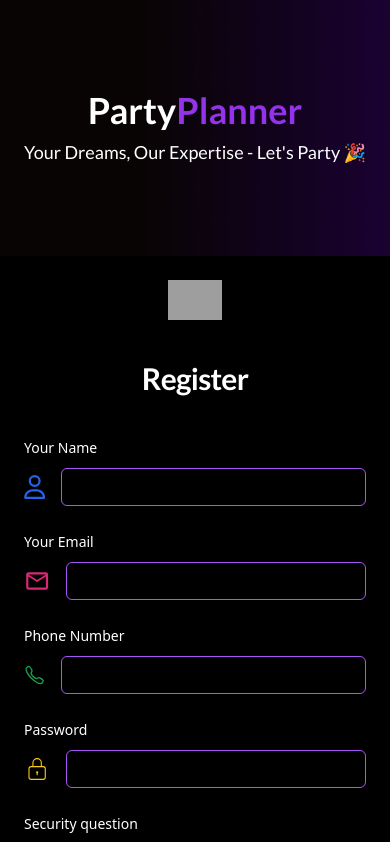
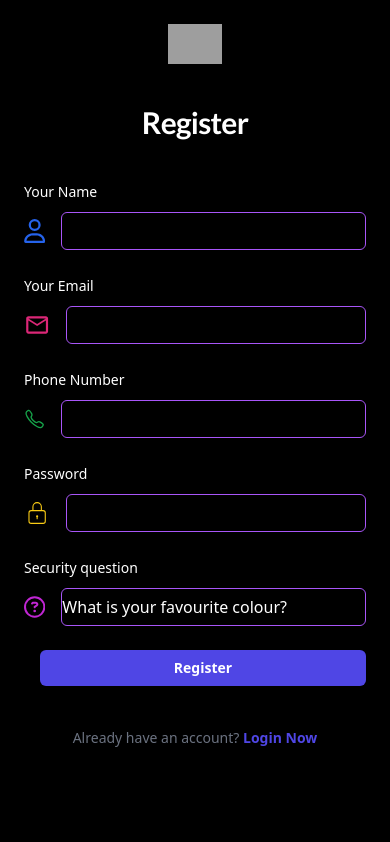
Before and after one commit to Ck07860786/Party-Planner, a React (Vite) app in the folder client/: page /signup in a window 390 px wide. Shown: the top 842 px of the page. Built offline with nearby package versions, Linux system fonts and the light colour scheme; grey boxes are pictures that could not be loaded.

Commit message:
few changes done

```diff
--- a/client/src/Authentication/Login.jsx
+++ b/client/src/Authentication/Login.jsx
@@ -40,7 +40,7 @@ function Login() {
 
   return (
     <div className="flex bg-black flex-col md:flex-row min-h-screen">
-      <div className="relative w-full md:w-1/2 h-64 md:h-auto">
+      <div className="relative w-full md:w-1/2 h-64 md:h-auto hidden md:block">
         <img src={PPlogo} alt="login bg" className="absolute inset-0 w-full h-full object-cover" />
         <div className="absolute inset-0 flex flex-col justify-center items-center bg-black bg-opacity-60">
           <h1 className="text-4xl md:text-6xl font-Lato font-semibold text-white">Party<span className="text-purple-600">Planner</span></h1>
--- a/client/src/Authentication/Signup.jsx
+++ b/client/src/Authentication/Signup.jsx
@@ -45,7 +45,7 @@ function Signup() {
 
   return (
     <div className="flex bg-black flex-col md:flex-row min-h-screen">
-      <div className="relative w-full md:w-1/2 h-64 md:h-auto">
+      <div className="relative w-full md:w-1/2 h-64 md:h-auto hidden md:block">
         <img src={PPlogo} alt="login bg" className="absolute inset-0 w-full h-full object-cover" />
         <div className="absolute inset-0 flex flex-col justify-center items-center bg-black bg-opacity-60">
           <h1 className="text-4xl md:text-6xl font-Lato font-semibold text-white">Party<span className="text-purple-600">Planner</span></h1>
```
